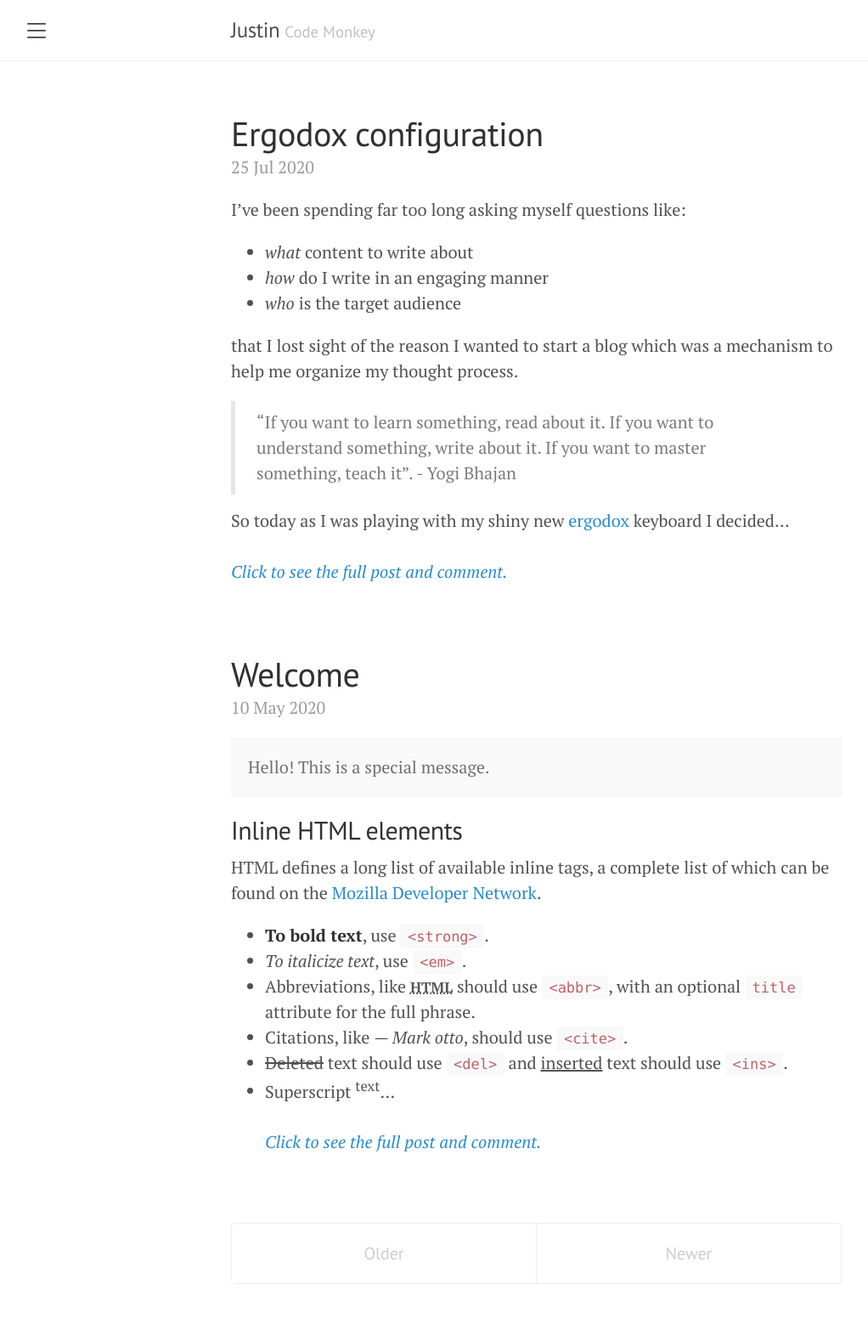
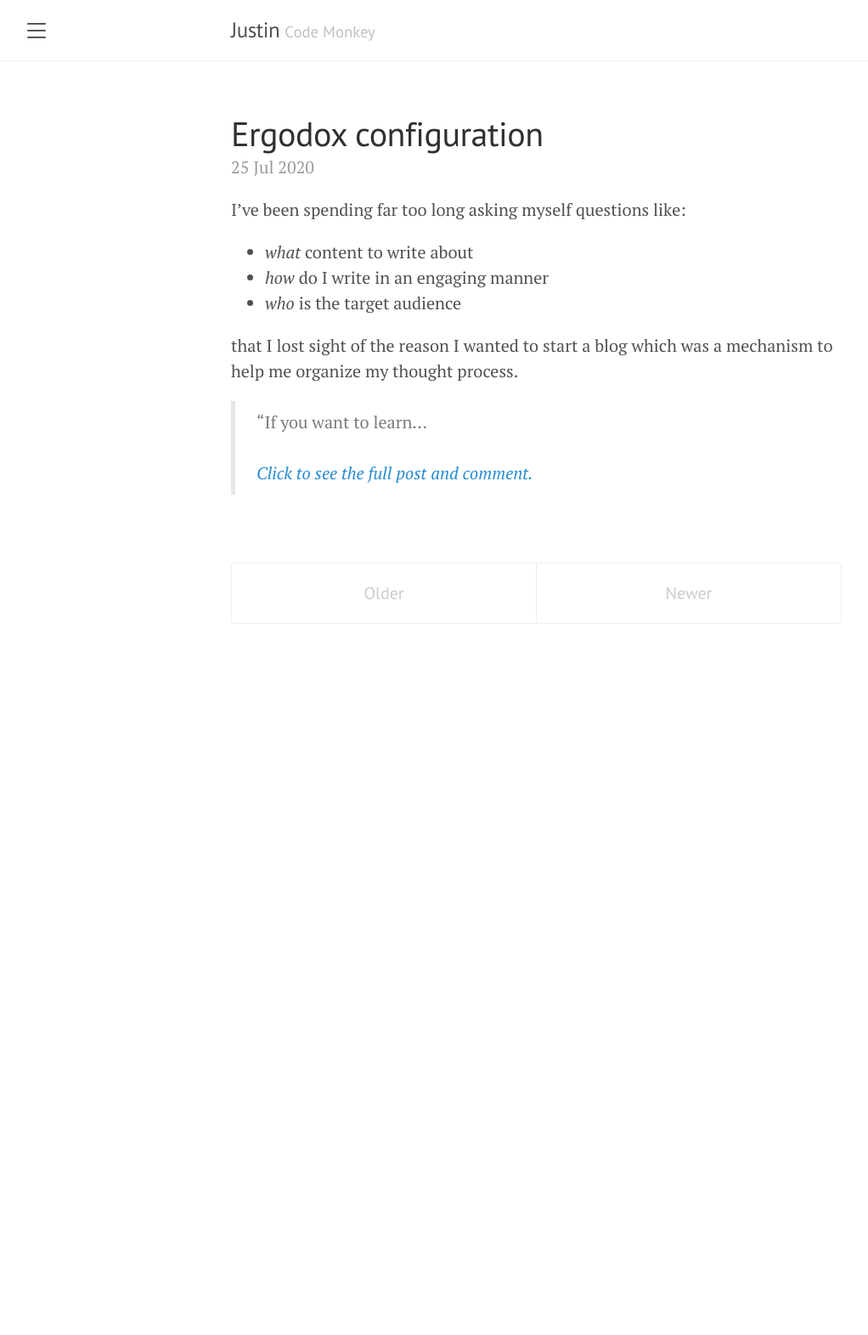
Before and after one commit to jqphu/blog, a Jekyll site: the page built from index.html, in a window 1280 px wide. Shown: the whole page at 85% size, without its empty margins (8-1030 px from the left). Built offline with Jekyll 4.4.1, drawn with Linux system fonts in a browser that asks for light colours; the list of posts is cut into pages by our own code; after the commit the page ends 900 px from its top, so only the background shows below that.

Commit message:
Remove the intro template and shorten the excerpt length

```diff
--- a/_posts/2020-05-10-intro.md
+++ /dev/null
@@ -1,116 +0,0 @@
----
-layout: post
-title: Welcome
----
-
-
-<div class="message">
-Hello! This is a special message.
-</div>
-
-## Inline HTML elements
-
-HTML defines a long list of available inline tags, a complete list of which can be found on the [Mozilla Developer Network](https://developer.mozilla.org/en-US/docs/Web/HTML/Element).
-
-- **To bold text**, use `<strong>`.
-- *To italicize text*, use `<em>`.
-- Abbreviations, like <abbr title="HyperText Markup Langage">HTML</abbr> should use `<abbr>`, with an optional `title` attribute for the full phrase.
-- Citations, like <cite>&mdash; Mark otto</cite>, should use `<cite>`.
-- <del>Deleted</del> text should use `<del>` and <ins>inserted</ins> text should use `<ins>`.
-- Superscript <sup>text</sup> uses `<sup>` and subscript <sub>text</sub> uses `<sub>`.
-
-Most of these elements are styled by browsers with few modifications on our part.
-
-## Heading
-
-Vivamus sagittis lacus vel augue rutrum faucibus dolor auctor. Duis mollis, est non commodo luctus, nisi erat porttitor ligula, eget lacinia odio sem nec elit. Morbi leo risus, porta ac consectetur ac, vestibulum at eros.
-
-### Code
-
-Cum sociis natoque penatibus et magnis dis `code element` montes, nascetur ridiculus mus.
-
-{% highlight rust %}
-fn generate_data(random: bool) -> Vec<i64> {
-    let mut rng = rand::thread_rng();
-    let mut vec = Vec::with_capacity(VEC_SIZE);
-    for _ in 0..len {
-        vec.push(rnd.gen::<u32>());
-    }
-    return vec;
-}
-{% endhighlight %}
-
-Aenean lacinia bibendum nulla sed consectetur. Etiam porta sem malesuada magna mollis euismod. Fusce dapibus, tellus ac cursus commodo, tortor mauris condimentum nibh, ut fermentum massa.
-
-### Lists
-
-Cum sociis natoque penatibus et magnis dis parturient montes, nascetur ridiculus mus. Aenean lacinia bibendum nulla sed consectetur. Etiam porta sem malesuada magna mollis euismod. Fusce dapibus, tellus ac cursus commodo, tortor mauris condimentum nibh, ut fermentum massa justo sit amet risus.
-
-* Praesent commodo cursus magna, vel scelerisque nisl consectetur et.
-* Donec id elit non mi porta gravida at eget metus.
-* Nulla vitae elit libero, a pharetra augue.
-
-Donec ullamcorper nulla non metus auctor fringilla. Nulla vitae elit libero, a pharetra augue.
-
-1. Vestibulum id ligula porta felis euismod semper.
-2. Cum sociis natoque penatibus et magnis dis parturient montes, nascetur ridiculus mus.
-3. Maecenas sed diam eget risus varius blandit sit amet non magna.
-
-Cras mattis consectetur purus sit amet fermentum. Sed posuere consectetur est at lobortis.
-
-<dl>
-  <dt>HyperText Markup Language (HTML)</dt>
-  <dd>The language used to describe and define the content of a Web page</dd>
-
-  <dt>Cascading Style Sheets (CSS)</dt>
-  <dd>Used to describe the appearance of Web content</dd>
-
-  <dt>JavaScript (JS)</dt>
-  <dd>The programming language used to build advanced Web sites and applications</dd>
-</dl>
-
-Integer posuere erat a ante venenatis dapibus posuere velit aliquet. Morbi leo risus, porta ac consectetur ac, vestibulum at eros. Nullam quis risus eget urna mollis ornare vel eu leo.
-
-### Tables
-
-Aenean lacinia bibendum nulla sed consectetur. Lorem ipsum dolor sit amet, consectetur adipiscing elit.
-
-<table>
-  <thead>
-    <tr>
-      <th>Name</th>
-      <th>Upvotes</th>
-      <th>Downvotes</th>
-    </tr>
-  </thead>
-  <tfoot>
-    <tr>
-      <td>Totals</td>
-      <td>21</td>
-      <td>23</td>
-    </tr>
-  </tfoot>
-  <tbody>
-    <tr>
-      <td>Alice</td>
-      <td>10</td>
-      <td>11</td>
-    </tr>
-    <tr>
-      <td>Bob</td>
-      <td>4</td>
-      <td>3</td>
-    </tr>
-    <tr>
-      <td>Charlie</td>
-      <td>7</td>
-      <td>9</td>
-    </tr>
-  </tbody>
-</table>
-
-Nullam id dolor id nibh ultricies vehicula ut id elit. Sed posuere consectetur est at lobortis. Nullam quis risus eget urna mollis ornare vel eu leo.
-
------
-
-Want to see something else added? <a href="https://github.com/poole/poole/issues/new">Open an issue.</a>
--- a/index.html
+++ b/index.html
@@ -14,7 +14,7 @@
 
     <span class="post-date">{{ post.date | date_to_string }}</span>
 
-    {{ post.content | truncatewords: 100, "..." }}
+    {{ post.content | truncatewords: 60, "..." }}
 
     <br>
     <br>
```
